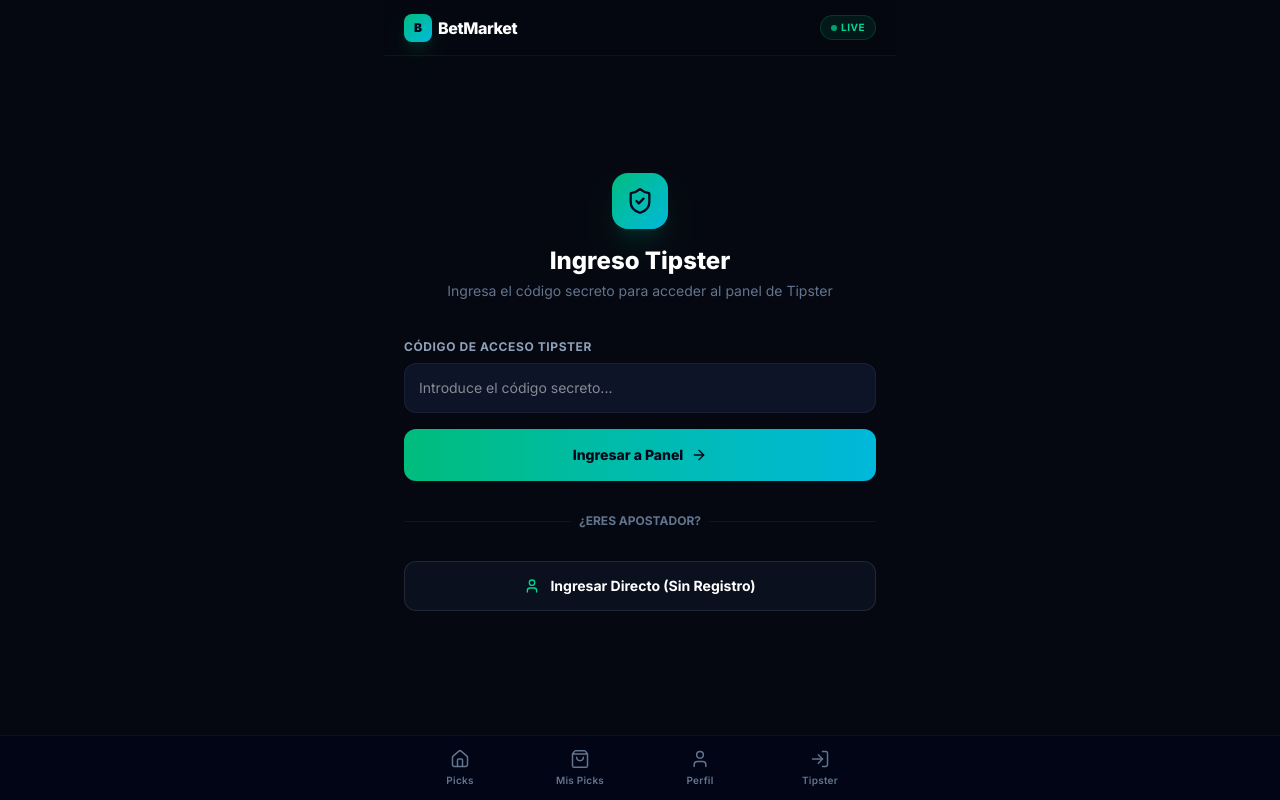
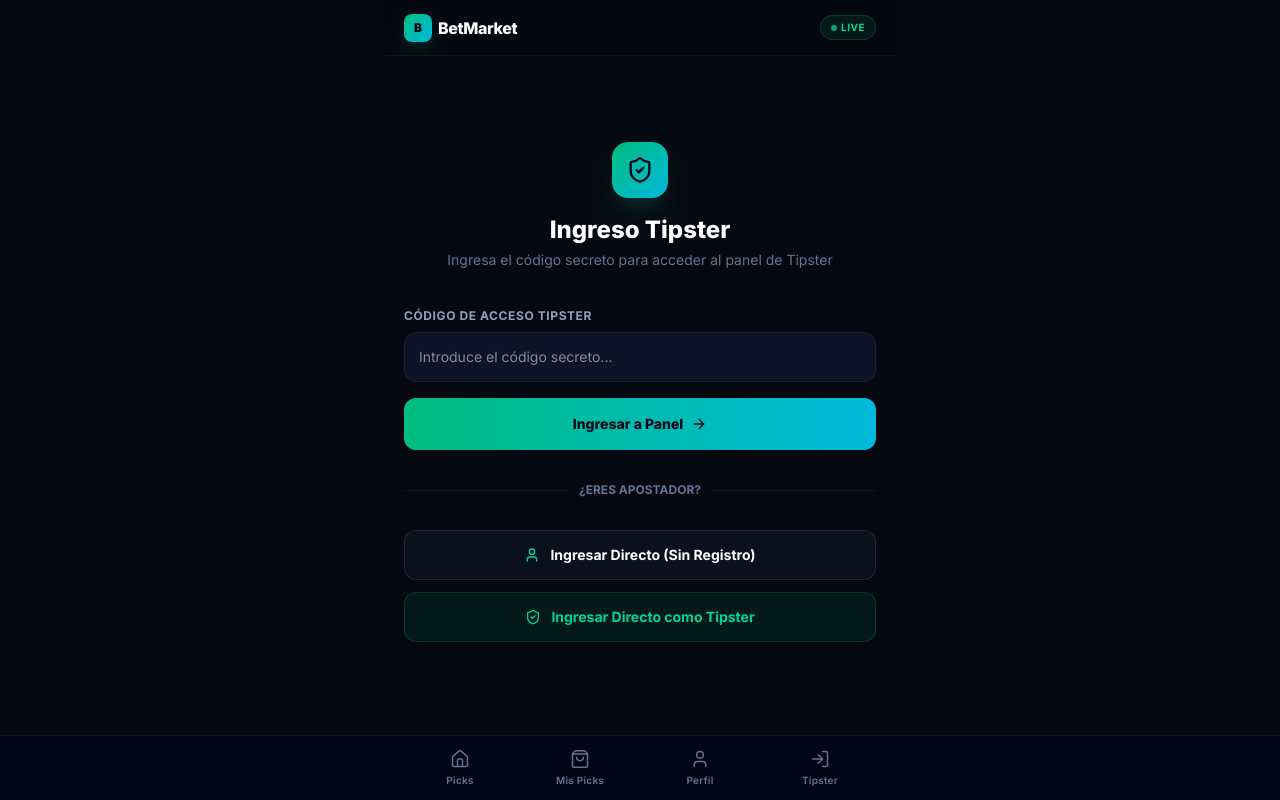
Before and after one commit to Naco27/marketplace-pronosticos, a Next.js app in the folder frontend/: page /login in a window 1280 px wide. Built offline with nearby package versions, Linux system fonts and the light colour scheme; no server answers.

Commit message:
Update CORS to allow Vercel subdomains and add direct tipster login button

```diff
--- a/frontend/src/app/login/page.tsx
+++ b/frontend/src/app/login/page.tsx
@@ -15,6 +15,7 @@ export default function Login() {
 
   const [code, setCode] = useState('');
   const [guestLoading, setGuestLoading] = useState(false);
+  const [tipsterLoading, setTipsterLoading] = useState(false);
 
   const handleSubmit = async (e: React.FormEvent) => {
     e.preventDefault();
@@ -23,6 +24,22 @@ export default function Login() {
     if (ok) {
       router.push('/dashboard');
       router.refresh();
+    }
+  };
+
+  const handleTipsterDirectLogin = async () => {
+    setTipsterLoading(true);
+    try {
+      const ok = await login({ code: 'BETMARKET-PRO' });
+      if (ok) {
+        router.push('/dashboard');
+        router.refresh();
+      }
+    } catch (err) {
+      console.error('Tipster direct login failed:', err);
+      alert('Error al ingresar como tipster.');
+    } finally {
+      setTipsterLoading(false);
     }
   };
 
@@ -91,6 +108,13 @@ export default function Login() {
         <User className="h-4 w-4 text-emerald-400" />
         {guestLoading ? 'Ingresando...' : 'Ingresar Directo (Sin Registro)'}
       </button>
+
+      {/* Direct Tipster Login Button */}
+      <button onClick={handleTipsterDirectLogin} disabled={tipsterLoading}
+        className="w-full mt-3 py-3.5 rounded-xl bg-emerald-500/10 border border-emerald-500/20 text-emerald-400 hover:bg-emerald-500/20 font-bold text-sm transition flex items-center justify-center gap-2.5 press">
+        <ShieldCheck className="h-4 w-4 text-emerald-400" />
+        {tipsterLoading ? 'Ingresando...' : 'Ingresar Directo como Tipster'}
+      </button>
     </div>
   );
 }
```
Also changed, not shown: 1 other file (tests, documents, lock files or other folders).
